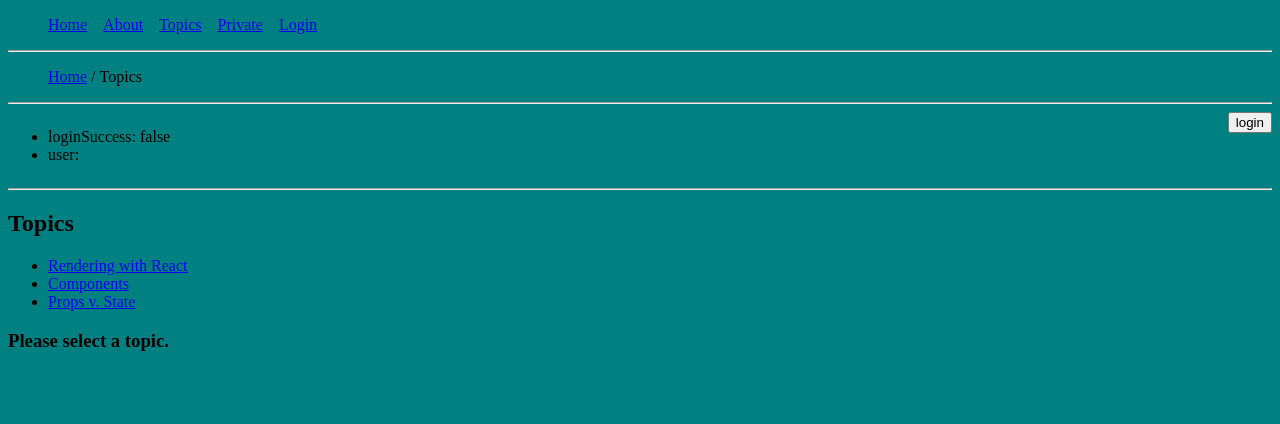
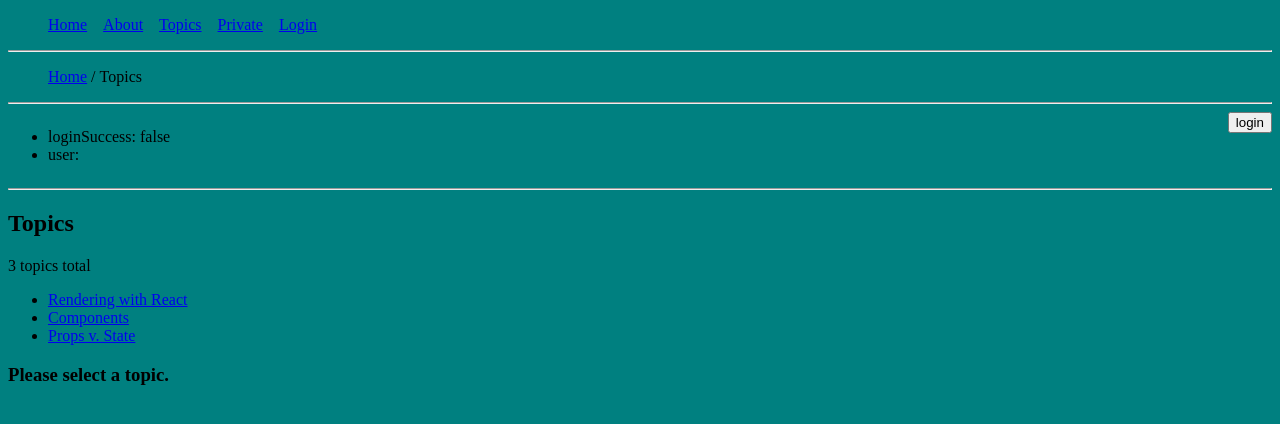
Before and after one commit to jmz527/app_boil, a React app: page /topics in a window 1280 px wide. Shown: the top 424 px of the page. Built offline with nearby package versions, Linux system fonts and the light colour scheme.

Commit message:
refact of TopicsPage & TopicsList components

```diff
--- a/src/components/TopicsList/index.js
+++ b/src/components/TopicsList/index.js
@@ -1,6 +1,7 @@
 // Main Imports
 import React from 'react';
 import { Link, Route, withRouter } from 'react-router-dom';
+import { connect } from 'react-redux';
 import PropTypes from 'prop-types';
 
 // Custom Imports
@@ -9,12 +10,9 @@ import TopicItem from '~/components/TopicItem';
 // Style Imports
 // import './index.scss';
 
-// Renderers
-function renderTopicPlaceholder() {
-  return <h3>Please select a topic.</h3>;
-}
+const renderTopicPlaceholder = () => <h3>Please select a topic.</h3>;
 
-function renderTopicLinks(topic, match) {
+const renderTopicLinks = (topic, match) => {
   return (
     <li key={topic.id}>
       <Link to={`${match.url}/${topic.id}`}>
@@ -22,28 +20,33 @@ function renderTopicLinks(topic, match) {
       </Link>
     </li>
   );
-}
+};
 
 const topicsList = (props) => (
   <div className='topicsList'>
     <ul>
       {
-        props.data.topics.map(topic => renderTopicLinks(topic, props.data.match))
+        props.topics.map(topic => renderTopicLinks(topic, props.match))
       }
     </ul>
 
-    <Route path={`${props.data.match.url}/:topicId`} component={TopicItem}/>
-    <Route exact path={props.data.match.url} render={renderTopicPlaceholder}/>
+    <Route path={`${props.match.url}/:topicId`} component={TopicItem}/>
+    <Route exact path={props.match.url} render={renderTopicPlaceholder}/>
   </div>
 );
 topicsList.propTypes = {
-  data: PropTypes.shape({
-    match: PropTypes.object,
-    topics: PropTypes.arrayOf(PropTypes.shape({
-      id: PropTypes.string,
-      title: PropTypes.string
-    }))
-  })
+  match: PropTypes.object,
+  topics: PropTypes.arrayOf(PropTypes.shape({
+    id: PropTypes.string,
+    title: PropTypes.string
+  }))
 };
 
-export default withRouter(topicsList);
+const mapStateToProps = (state) => {
+  return {
+    fetching: state.ui.fetching,
+    topics: state.topics.ids.map(id => state.topics.objects[id])
+  };
+};
+
+export default connect(mapStateToProps)(withRouter(topicsList));
--- a/src/pages/topics/index.js
+++ b/src/pages/topics/index.js
@@ -1,6 +1,5 @@
 // Main Imports
 import React, { Component } from 'react';
-import { withRouter } from 'react-router-dom';
 import { connect } from 'react-redux';
 import PropTypes from 'prop-types';
 
@@ -20,56 +19,36 @@ export const TopicsListPlaceholder = () => (
 
 export class TopicsPage extends Component {
 
-  // Lifecycle hooks
   componentDidMount() {
     this.props.onFetchTopics();
-  }
-
-  // Renderers
-  renderResults() {
-    if (this.props.fetching) {
-      return (
-        <TopicsListPlaceholder />
-      );
-    } else {
-      return (
-        <Aux>
-          <TopicsList
-            data={{
-              match: this.props.match,
-              topics: this.props.topics
-            }}
-            handlers={{
-            }}
-          />
-        </Aux>
-      );
-    }
   }
 
   render() {
     return (
       <div className='topicsPage'>
         <h2>Topics</h2>
-        { this.renderResults() }
+        { this.props.fetching ?
+          <TopicsListPlaceholder />
+          :
+          <Aux>
+            <p>{`${this.props.topicCount} topics total`}</p>
+            <TopicsList/>
+          </Aux>
+        }
       </div>
     );
   }
 }
 TopicsPage.propTypes = {
   fetching: PropTypes.bool,
-  match: PropTypes.object,
   onFetchTopics: PropTypes.func,
-  topics: PropTypes.arrayOf(PropTypes.shape({
-    id: PropTypes.string,
-    title: PropTypes.string
-  }))
+  topicCount: PropTypes.number
 };
 
 const mapStateToProps = (state) => {
   return {
     fetching: state.ui.fetching,
-    topics: state.topics.ids.map(id => state.topics.objects[id])
+    topicCount: state.topics.ids.length
   };
 };
 
@@ -79,4 +58,4 @@ const mapDispatchToProps = (dispatch) => {
   };
 };
 
-export default connect(mapStateToProps, mapDispatchToProps)(withRouter(TopicsPage));
+export default connect(mapStateToProps, mapDispatchToProps)(TopicsPage);
```
